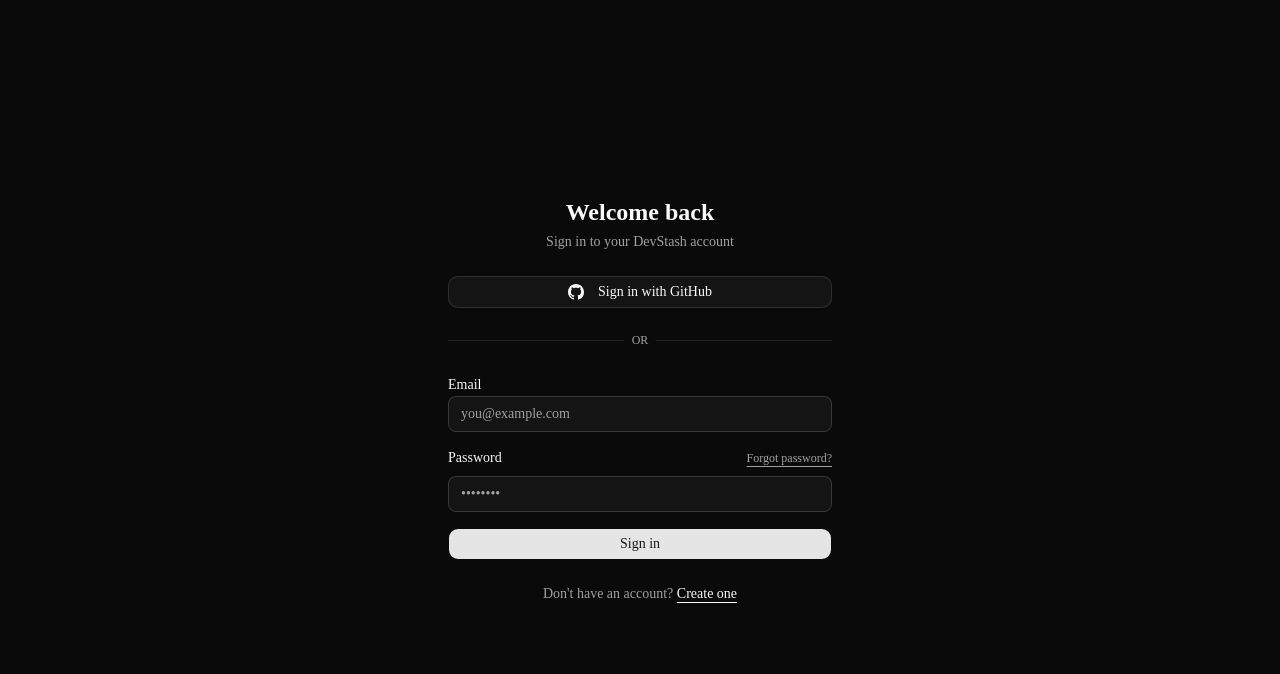
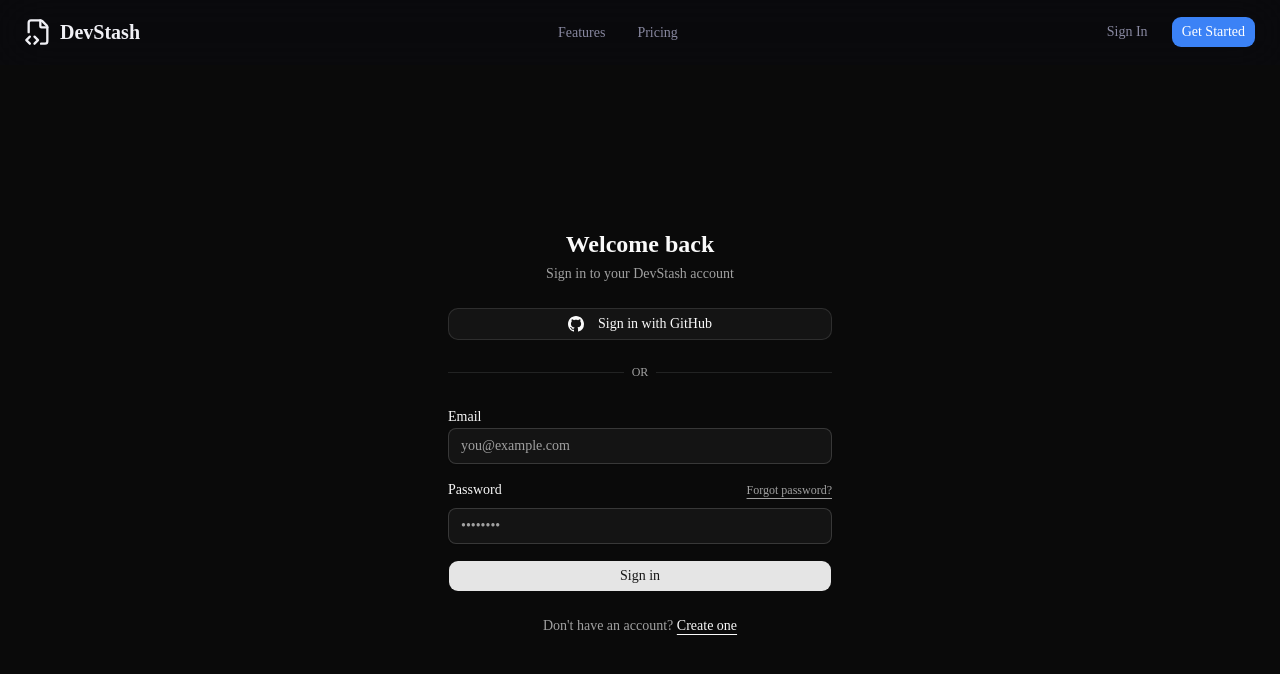
Before and after one commit to ameetj85/Devstash, a Next.js app: page /sign-in in a window 1280 px wide. Shown: the top 674 px of the page. Built offline with nearby package versions, Linux system fonts and the light colour scheme.

Commit message:
feat: add homepage navbar to auth pages and update dashboard logo
Add the homepage Navbar to sign-in and register pages for consistent
branding. Replace the dashboard top bar "S" box with FileCode2 icon
to match the homepage logo.

```diff
--- a/context/current-feature.md
+++ b/context/current-feature.md
@@ -57,3 +57,4 @@
 - 2026-04-10: Homepage Mockup — created static marketing homepage prototype in `prototypes/homepage/` with `index.html`, `styles.css`, `script.js`. Hero section with "chaos to order" concept: floating icons → pulsing arrow → dashboard preview. Chaos icons animate with requestAnimationFrame (drift, bounce, mouse repel). Fixed nav, features grid (6 cards), AI section with code editor mockup, pricing with yearly toggle, CTA, footer. Scroll fade-in animations, responsive layout.
 - 2026-04-11: Homepage — converted static HTML/CSS/JS prototype into Next.js homepage at `src/app/page.tsx`. Created 10 components in `src/components/homepage/`: `Navbar` (client, fixed top with scroll opacity), `HeroSection` (gradient headline, badge, CTAs), `ChaosVisual` (client, 8 floating Lucide icons with `requestAnimationFrame` animation, wall bounce, mouse repel), `FeaturesSection` (6 cards in responsive 3-col grid with type-colored icons), `AISection` (two-column layout with faux code editor mockup and AI-generated tags), `PricingSection` (client, monthly/yearly toggle, Free/Pro cards with "Most Popular" badge), `BottomCTA`, `Footer` (4-column grid with dynamic copyright year), `ScrollFadeIn` (client, `IntersectionObserver` for `.homepage-fade-in` elements). Added `homepage-fade-in` CSS animation and `scroll-behavior: smooth` to `globals.css`. All Tailwind, dark theme, fully responsive (mobile/tablet/desktop), publicly accessible. Feature spec stored in `context/features/homepage-spec.md`.
 - 2026-04-12: Responsive Top Bar — fixed top bar clutter on mobile screens. Logo text ("DevStash") hidden below `sm`, showing only the "S" icon. Search bar collapsed to a search icon button below `md` that opens the Command Palette directly. "New Item" and "New Collection" buttons merged into a single "+" dropdown menu below `sm` using shadcn `DropdownMenu`. Added `externalOpen`/`onExternalOpenChange` controlled-mode props to `CreateItemDialog` and `CreateCollectionDialog` so they can be opened programmatically from the dropdown. Desktop layout unchanged.
+- 2026-04-12: Auth Pages Navbar & Dashboard Logo — added the homepage `Navbar` component to `/sign-in` and `/register` pages with `pt-20` padding for fixed nav offset. Replaced dashboard top bar logo (blue "S" box) with `FileCode2` Lucide icon matching the homepage branding. Updated navbar anchor links from `#features`/`#pricing` to `/#features`/`/#pricing` so they work from any page, and logo link from `#` to `/`.
--- a/src/app/register/page.tsx
+++ b/src/app/register/page.tsx
@@ -1,12 +1,16 @@
 import type { Metadata } from 'next'
 import RegisterForm from '@/components/auth/register-form'
+import { Navbar } from '@/components/homepage/navbar'
 
 export const metadata: Metadata = { title: 'Register' }
 
 export default function RegisterPage() {
   return (
-    <div className="min-h-screen bg-background flex items-center justify-center p-4">
-      <RegisterForm />
-    </div>
+    <>
+      <Navbar />
+      <div className="min-h-screen bg-background flex items-center justify-center p-4 pt-20">
+        <RegisterForm />
+      </div>
+    </>
   )
 }
--- a/src/app/sign-in/page.tsx
+++ b/src/app/sign-in/page.tsx
@@ -1,12 +1,16 @@
 import type { Metadata } from 'next'
 import SignInForm from '@/components/auth/sign-in-form'
+import { Navbar } from '@/components/homepage/navbar'
 
 export const metadata: Metadata = { title: 'Sign In' }
 
 export default function SignInPage() {
   return (
-    <div className="min-h-screen bg-background flex items-center justify-center p-4">
-      <SignInForm />
-    </div>
+    <>
+      <Navbar />
+      <div className="min-h-screen bg-background flex items-center justify-center p-4 pt-20">
+        <SignInForm />
+      </div>
+    </>
   )
 }
--- a/src/components/dashboard/top-bar.tsx
+++ b/src/components/dashboard/top-bar.tsx
@@ -1,7 +1,7 @@
 'use client'
 
 import { useState } from 'react'
-import { Search, Menu, Star, Plus, FolderPlus, FilePlus } from 'lucide-react'
+import { Search, Menu, Star, Plus, FolderPlus, FilePlus, FileCode2 } from 'lucide-react'
 import Link from 'next/link'
 import CreateItemDialog from '@/components/items/create-item-dialog'
 import CreateCollectionDialog from '@/components/collections/create-collection-dialog'
@@ -36,9 +36,7 @@
 
       {/* Logo — icon always visible, text hidden on mobile */}
       <Link href="/dashboard" className="flex items-center gap-2 shrink-0">
-        <div className="flex items-center justify-center w-7 h-7 rounded-md bg-primary text-primary-foreground text-sm font-bold">
-          S
-        </div>
+        <FileCode2 className="size-7 text-primary" />
         <span className="hidden sm:inline font-semibold text-sm">DevStash</span>
       </Link>
 
--- a/src/components/homepage/navbar.tsx
+++ b/src/components/homepage/navbar.tsx
@@ -23,19 +23,19 @@
           : 'border-b border-transparent bg-[#0a0a0f]/60'
       }`}
     >
-      <a href="#" className="flex items-center gap-2 text-xl font-bold text-[#f0f0f5]">
+      <a href="/" className="flex items-center gap-2 text-xl font-bold text-[#f0f0f5]">
         <FileCode2 className="size-7" />
         DevStash
       </a>
 
       <ul className="hidden items-center gap-8 md:flex">
         <li>
-          <a href="#features" className="text-sm text-[#8888a0] transition-colors hover:text-[#f0f0f5]">
+          <a href="/#features" className="text-sm text-[#8888a0] transition-colors hover:text-[#f0f0f5]">
             Features
           </a>
         </li>
         <li>
-          <a href="#pricing" className="text-sm text-[#8888a0] transition-colors hover:text-[#f0f0f5]">
+          <a href="/#pricing" className="text-sm text-[#8888a0] transition-colors hover:text-[#f0f0f5]">
             Pricing
           </a>
         </li>
```
